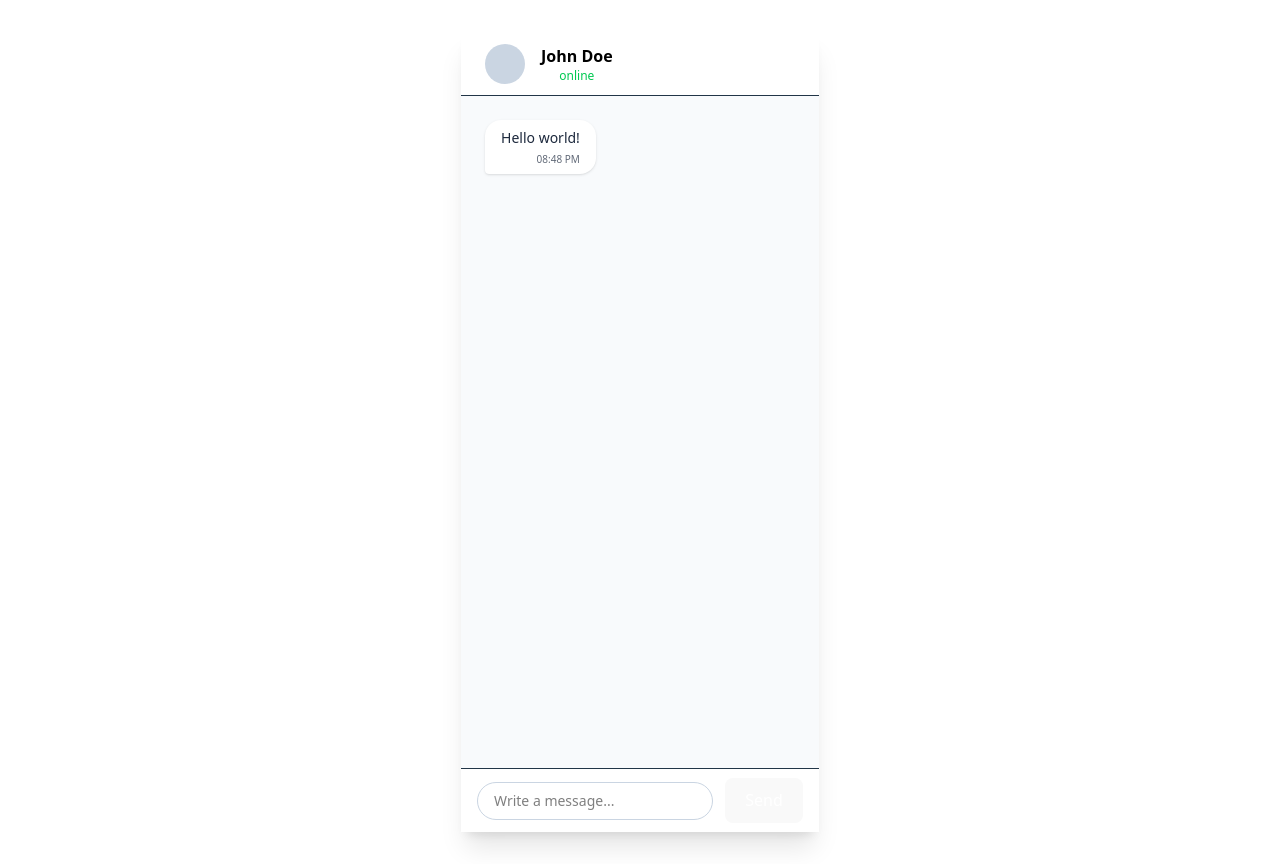
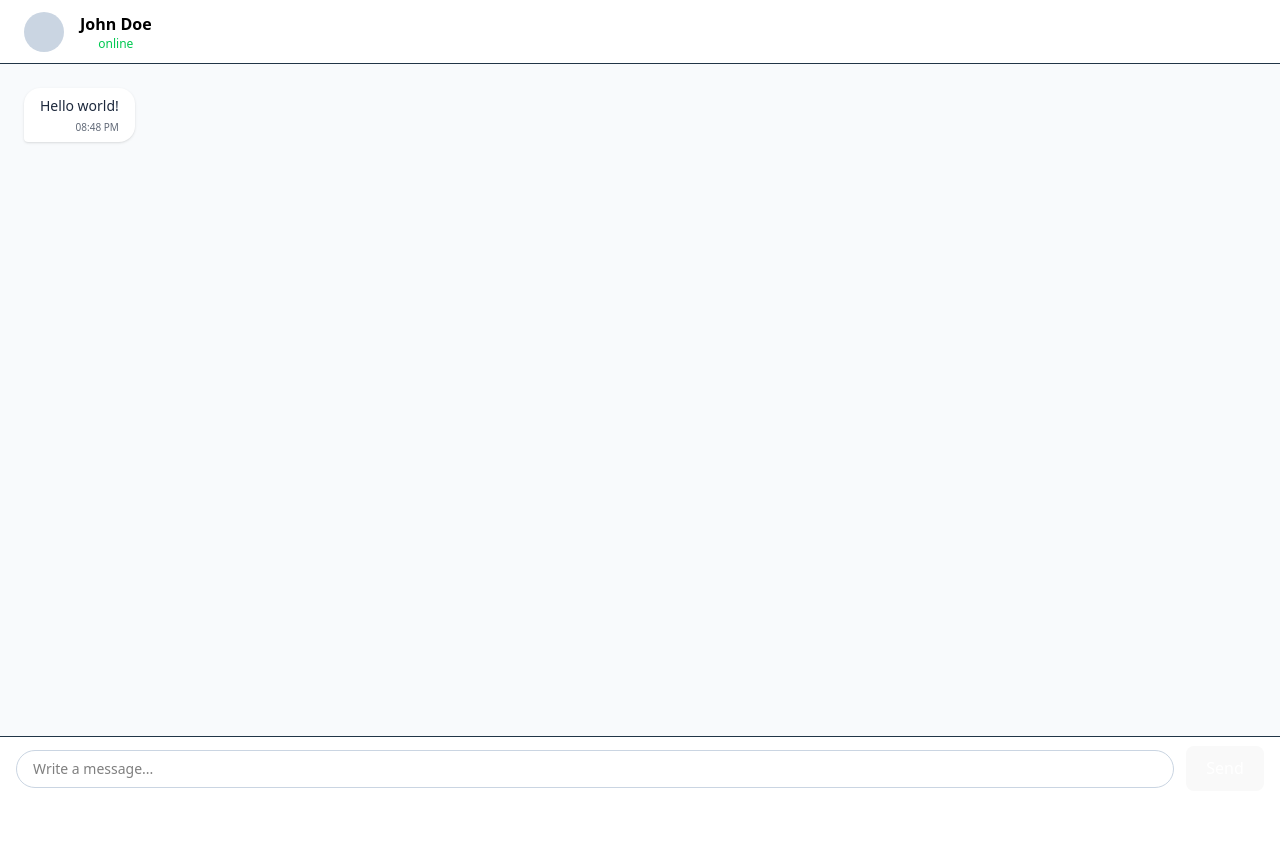
Before and after one commit to kovadaniel/chatbot, a React (Vite) app: page / in a window 1280 px wide. After the commit the page ends 800 px from the top, so only its background shows below. Built offline with nearby package versions, Linux system fonts and the light colour scheme.

Commit message:
refactor + styling

```diff
--- a/src/App.css
+++ b/src/App.css
@@ -2,8 +2,8 @@
 
 #root {
   max-width: 1280px;
+  width: 100%;
   margin: 0 auto;
-  padding: 2rem;
   text-align: center;
 }
 
--- /dev/null
+++ b/src/pages/SingleChatPage/Header/index.tsx
@@ -0,0 +1,13 @@
+const Header = () => {
+    return (
+        <div className="h-16 border-b flex items-center px-6 gap-4">
+          <div className="w-10 h-10 rounded-full bg-slate-300" />
+          <div className="text-black">
+            <div className="font-semibold">John Doe</div>
+            <div className="text-xs text-green-500">online</div>
+          </div>
+        </div>
+    );
+}
+
+export default Header;
--- /dev/null
+++ b/src/pages/SingleChatPage/History/index.tsx
@@ -0,0 +1,41 @@
+import { useEffect, useRef } from "react";
+import { useChatStore } from "../../../store/chatStore";
+
+const History = () => {
+  const messagesEndRef = useRef<HTMLDivElement | null>(null);
+  const { messages } = useChatStore();
+
+  useEffect(() => {
+    messagesEndRef.current?.scrollIntoView({ behavior: "smooth" });
+  }, [messages]);
+
+  return (
+    <div className="flex-1 overflow-y-auto p-6 space-y-4 bg-slate-50">
+      {messages.map((msg) => (
+        <div
+          key={msg.id}
+          className={`flex ${
+            msg.sender === "me" ? "justify-end" : "justify-start"
+          }`}
+        >
+          <div
+            className={`max-w-[70%] rounded-2xl px-4 py-2 text-sm shadow
+                ${
+                  msg.sender === "me"
+                    ? "bg-blue-500 text-white rounded-br-sm"
+                    : "bg-white text-slate-800 rounded-bl-sm"
+                }`}
+          >
+            <p className="whitespace-pre-wrap">{msg.text}</p>
+            <div className="text-[10px] mt-1 text-right opacity-70">
+              {msg.time}
+            </div>
+          </div>
+        </div>
+      ))}
+      <div ref={messagesEndRef} />
+    </div>
+  );
+};
+
+export default History;
--- /dev/null
+++ b/src/pages/SingleChatPage/Panel/index.tsx
@@ -0,0 +1,33 @@
+import { useState } from "react";
+import { useChatStore } from "../../../store/chatStore";
+
+const Panel = () => {
+  const { sendMessage } = useChatStore();
+  const [input, setInput] = useState("");
+
+  const handleSend = () => {
+    if (!input.trim()) return;
+    sendMessage(input);
+    setInput("");
+  };
+  return (
+    <div className="h-16 border-t flex items-center gap-3 px-4">
+      <input
+        type="text"
+        placeholder="Write a message..."
+        value={input}
+        onChange={(e) => setInput(e.target.value)}
+        onKeyDown={(e) => e.key === "Enter" && handleSend()}
+        className="flex-1 rounded-full border border-slate-300 px-4 py-2 text-sm focus:outline-none focus:ring-2 focus:ring-blue-500 text-black"
+      />
+      <button
+        onClick={handleSend}
+        className="bg-blue-500 hover:bg-blue-600 text-white px-5 py-2 rounded-full text-sm font-medium transition"
+      >
+        Send
+      </button>
+    </div>
+  );
+};
+
+export default Panel;
--- a/src/pages/SingleChatPage/index.tsx
+++ b/src/pages/SingleChatPage/index.tsx
@@ -1,77 +1,14 @@
-import { useState, useRef, useEffect } from "react"
-
-import { useChatStore } from "../../store/chatStore"
+import Header from "./Header";
+import History from "./History";
+import Panel from "./Panel";
 
 export default function SingleChatPage() {
-  const { messages, sendMessage } = useChatStore()
-  const [input, setInput] = useState("");
-  const messagesEndRef = useRef<HTMLDivElement | null>(null)
-
-  const handleSend = () => {
-    if (!input.trim()) return
-    sendMessage(input)
-    setInput("")
-  }
-
-  useEffect(() => {
-    messagesEndRef.current?.scrollIntoView({ behavior: "smooth" })
-  }, [messages])
-
   return (
-    <div className="flex h-screen bg-slate-100 justify-center items-center">
-      <div className="flex flex-col w-full max-w-3xl h-full bg-white shadow-xl">
-
-        <header className="h-16 border-b flex items-center px-6 gap-4">
-          <div className="w-10 h-10 rounded-full bg-slate-300" />
-          <div className="text-black">
-            <div className="font-semibold">John Doe</div>
-            <div className="text-xs text-green-500">online</div>
-          </div>
-        </header>
-
-        <div className="flex-1 overflow-y-auto p-6 space-y-4 bg-slate-50">
-          {messages.map((msg) => (
-            <div
-              key={msg.id}
-              className={`flex ${
-                msg.sender === "me" ? "justify-end" : "justify-start"
-              }`}
-            >
-              <div
-                className={`max-w-[70%] rounded-2xl px-4 py-2 text-sm shadow
-                ${
-                  msg.sender === "me"
-                    ? "bg-blue-500 text-white rounded-br-sm"
-                    : "bg-white text-slate-800 rounded-bl-sm"
-                }`}
-              >
-                <p className="whitespace-pre-wrap">{msg.text}</p>
-                <div className="text-[10px] mt-1 text-right opacity-70">
-                  {msg.time}
-                </div>
-              </div>
-            </div>
-          ))}
-          <div ref={messagesEndRef} />
-        </div>
-
-        {/* Input */}
-        <footer className="h-16 border-t flex items-center gap-3 px-4">
-          <input
-            type="text"
-            placeholder="Write a message..."
-            value={input}
-            onChange={(e) => setInput(e.target.value)}
-            onKeyDown={(e) => e.key === "Enter" && handleSend()}
-            className="flex-1 rounded-full border border-slate-300 px-4 py-2 text-sm focus:outline-none focus:ring-2 focus:ring-blue-500 text-black"
-          />
-          <button
-            onClick={handleSend}
-            className="bg-blue-500 hover:bg-blue-600 text-white px-5 py-2 rounded-full text-sm font-medium transition"
-          >
-            Send
-          </button>
-        </footer>
+     <div className="h-screen bg-slate-100 w-full">
+      <div className="flex flex-col h-full w-full bg-white">
+        <Header />
+        <History />
+        <Panel />
       </div>
     </div>
   )
```
